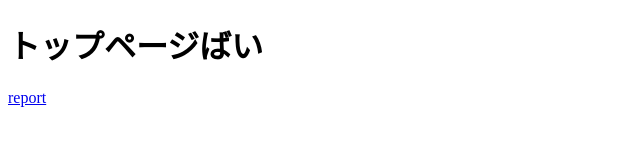
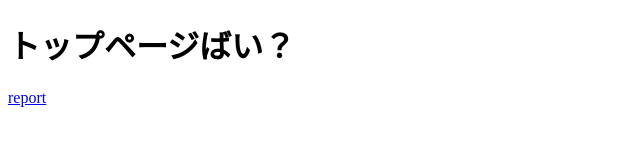
Before and after one commit to Yamaguchi0412/Yamaguchi0412, a website: page index.html in a window 1280 px wide. Shown: the full height of the page, 0-640 px from the left. Drawn offline with Linux system fonts and the light colour scheme.

```diff
--- a/index.html
+++ b/index.html
@@ -8,7 +8,7 @@
 </head>
 
 <body>
-    <h1 id="top_message">トップページばい</h1>
+    <h1 id="top_message">トップページばい？</h1>
     <a href="./e2e/cypress/support/index.js">report</a>
 </body>
 
```
